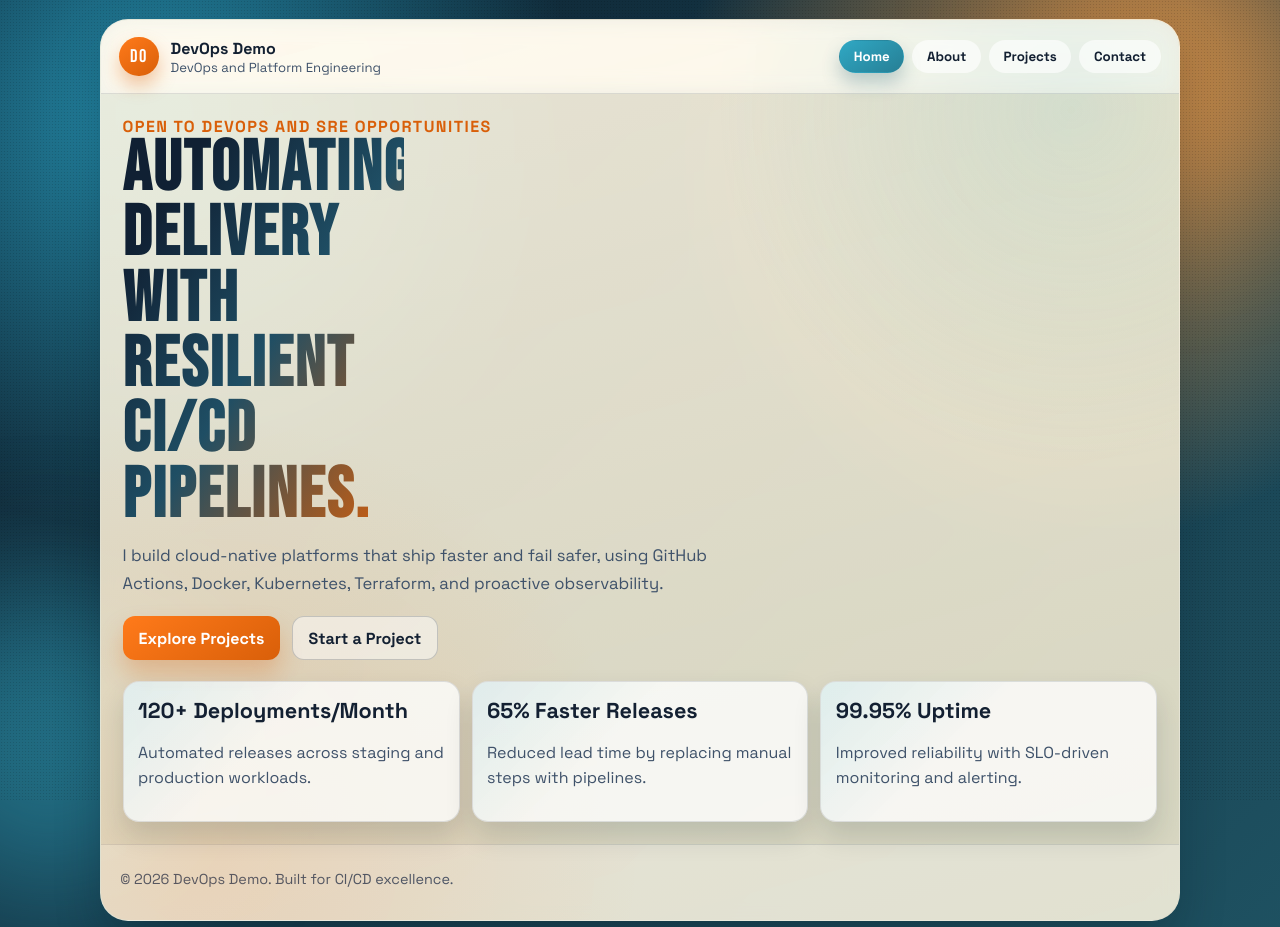
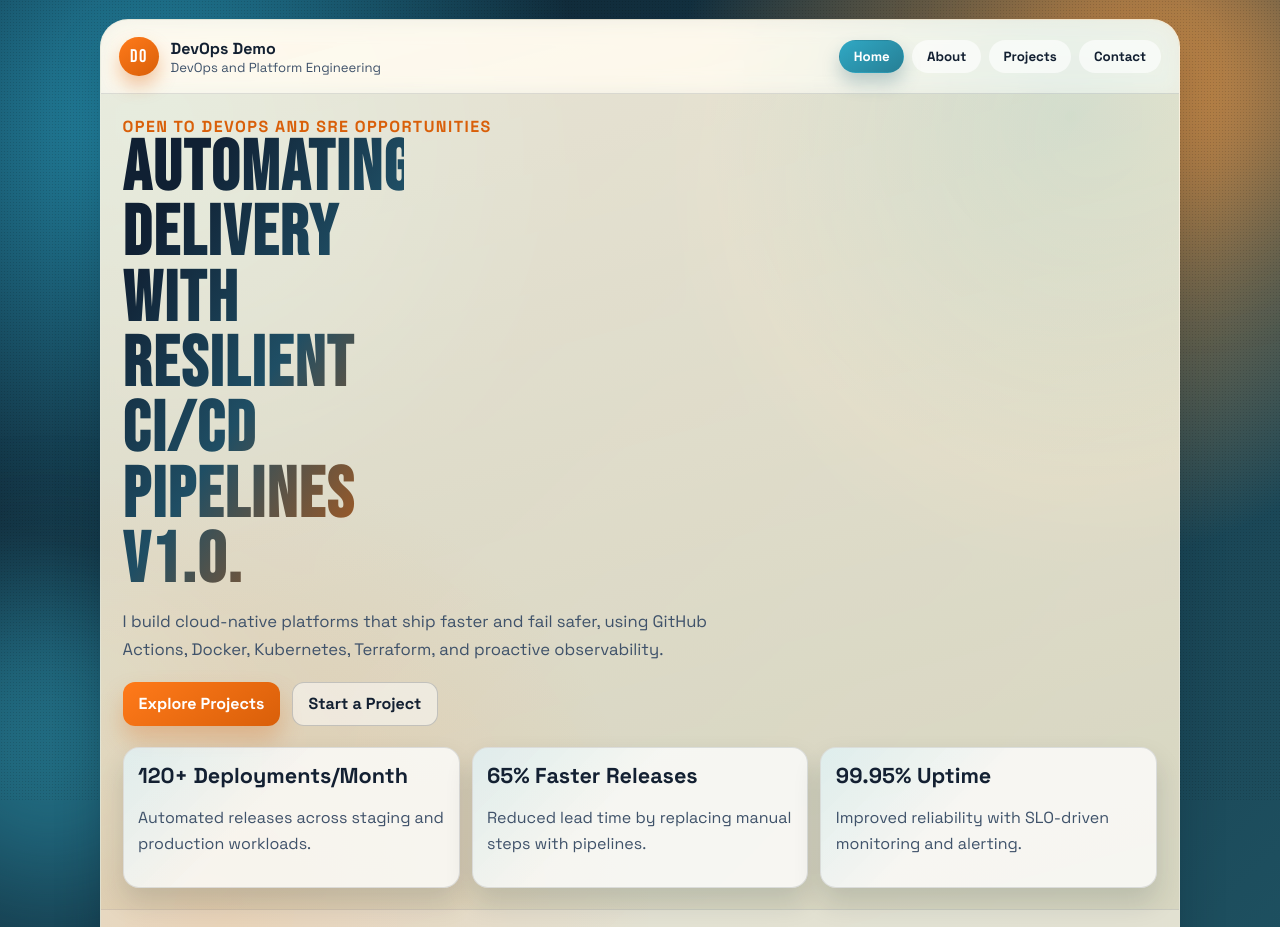
Before and after one commit to Abdi036/Demo_DevOps, a plain HTML site: page index.html in a window 1280 px wide. Shown: the top 927 px of the page. Drawn offline with Linux system fonts and the light colour scheme.

Commit message:
deploy: d89ec4dbfb6212706577b4fee74b338f6b242929

```diff
--- a/index.html
+++ b/index.html
@@ -45,7 +45,7 @@
         <section id="home" class="view is-active" data-view-panel="home">
           <div class="hero reveal">
             <p class="eyebrow">Open to DevOps and SRE opportunities</p>
-            <h1>Automating delivery with resilient CI/CD pipelines.</h1>
+            <h1>Automating delivery with resilient CI/CD pipelines v1.0.</h1>
             <p class="lead">
               I build cloud-native platforms that ship faster and fail safer,
               using GitHub Actions, Docker, Kubernetes, Terraform, and proactive
```
